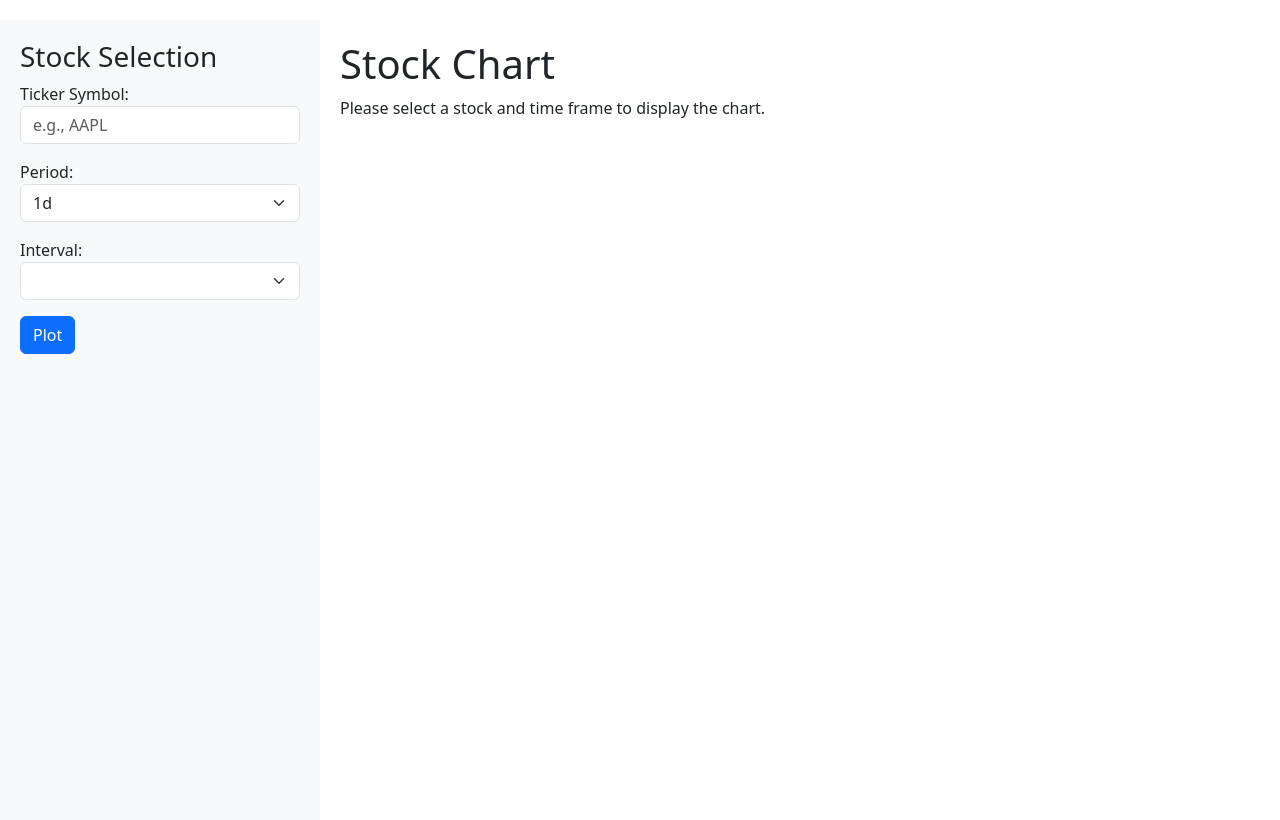
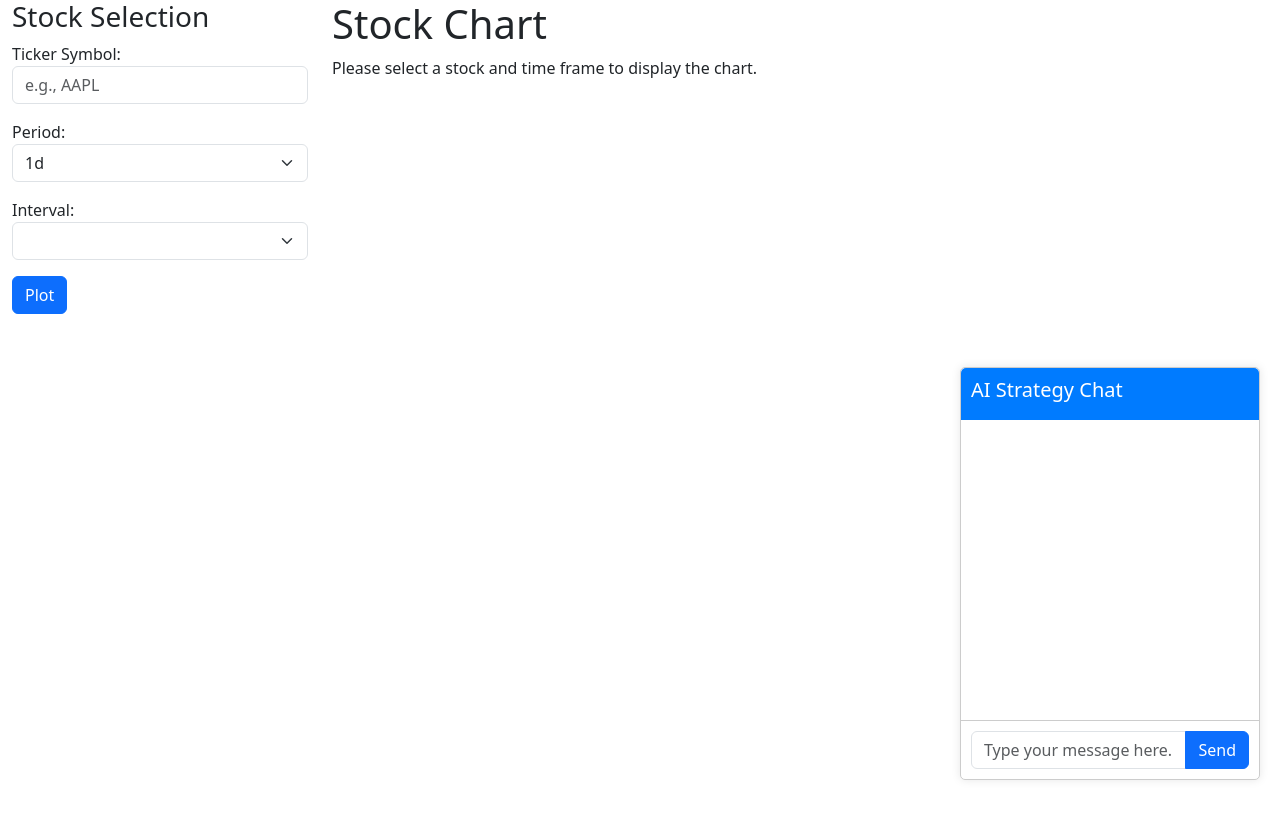
Before and after one commit to pankace/Python3_final, a Django app: page / in a window 1280 px wide. After the commit the page ends 780 px from the top, so only its background shows below. Run offline with Django 4.2, Linux system fonts and the light colour scheme; lists and menus that the app fills with data are empty.

Commit message:
Mistral intergration

```diff
--- a/my_django_project/urls.py
+++ b/my_django_project/urls.py
@@ -1,10 +1,13 @@
+# my_django_project/my_django_project/urls.py
+
 from django.contrib import admin
 from django.urls import path
-from stock_app.views import stock_view, get_intervals
+from stock_app.views import stock_view, get_intervals, chat_with_ai
 
 urlpatterns = [
+    path('admin/', admin.site.urls),
+    path('get_intervals/', get_intervals, name='get_intervals'),
+    path('chat/', chat_with_ai, name='chat_with_ai'),
     path('', stock_view, name='home'),
     path('stock/', stock_view, name='stock'),
-    path('get_intervals/', get_intervals, name='get_intervals'),  # Ensure this line exists
-    path('admin/', admin.site.urls),
 ]
--- a/stock_app/templates/stock_app/stock.html
+++ b/stock_app/templates/stock_app/stock.html
@@ -1,24 +1,57 @@
+<!-- stock_app/templates/stock_app/stock.html -->
 <!DOCTYPE html>
 <html>
 <head>
-    <title>Stock Chart</title>
-    <!-- Bootstrap CSS -->
+    <title>Stock Analysis with AI Chat</title>
+    <!-- Include Bootstrap CSS for styling (optional) -->
     <link href="https://cdn.jsdelivr.net/npm/bootstrap@5.3.0/dist/css/bootstrap.min.css" rel="stylesheet">
+    <!-- Include jQuery for AJAX (optional, you can use vanilla JS or other libraries) -->
+    <script src="https://code.jquery.com/jquery-3.6.0.min.js"></script>
     <style>
-        body {
-            padding-top: 20px;
+        /* Your existing styles */
+
+        /* Chat Window Styles */
+        .chat-window {
+            position: fixed;
+            bottom: 20px;
+            right: 20px;
+            width: 300px;
+            background-color: #ffffff;
+            border: 1px solid #ccc;
+            border-radius: 5px;
+            box-shadow: 0px 0px 10px rgba(0,0,0,0.1);
+            display: flex;
+            flex-direction: column;
+            z-index: 1000;
         }
-        .sidebar {
-            min-height: 100vh;
-            background-color: #f8f9fa;
-            padding: 20px;
+        .chat-header {
+            background-color: #007bff;
+            color: white;
+            padding: 10px;
+            border-top-left-radius: 5px;
+            border-top-right-radius: 5px;
         }
-        .graph-container {
-            padding: 20px;
+        .chat-body {
+            padding: 10px;
+            flex-grow: 1;
+            overflow-y: auto;
+            height: 300px;
+        }
+        .chat-footer {
+            padding: 10px;
+            border-top: 1px solid #ccc;
+        }
+        .chat-message {
+            margin-bottom: 10px;
+        }
+        .user-message {
+            text-align: right;
+        }
+        .ai-message {
+            text-align: left;
+            color: #007bff;
         }
     </style>
-    <!-- Optional: Include jQuery for dynamic form updates -->
-    <script src="https://code.jquery.com/jquery-3.6.0.min.js"></script>
 </head>
 <body>
     <div class="container-fluid">
@@ -64,53 +97,132 @@
         </div>
     </div>
 
-    <!-- Bootstrap JS and dependencies (optional) -->
-    <script src="https://cdn.jsdelivr.net/npm/bootstrap@5.3.0/dist/js/bootstrap.bundle.min.js"></script>
+    <!-- Chat Window -->
+    <div class="chat-window">
+        <div class="chat-header">
+            <h5>AI Strategy Chat</h5>
+        </div>
+        <div class="chat-body" id="chat-body">
+            <!-- Chat messages will appear here -->
+        </div>
+        <div class="chat-footer">
+            <div class="input-group">
+                <input type="text" id="chat-input" class="form-control" placeholder="Type your message here..." />
+                <button id="send-chat" class="btn btn-primary">Send</button>
+            </div>
+        </div>
+    </div>
 
-    <!-- JavaScript to dynamically update interval choices based on period selection -->
+    <!-- Your existing JavaScript for chat functionality -->
     <script>
         $(document).ready(function(){
+            // Function to escape HTML to prevent XSS
+            function escapeHtml(text) {
+                var map = {
+                    '&': '&amp;',
+                    '<': '&lt;',
+                    '>': '&gt;',
+                    '"': '&quot;',
+                    "'": '&#039;'
+                };
+                return text.replace(/[&<>"']/g, function(m) { return map[m]; });
+            }
+
+            // Handle period selection change
             $('#id_period').change(function(){
                 var selectedPeriod = $(this).val();
+                if(selectedPeriod){
                     $.ajax({
-                    url: "{% url 'get_intervals' %}",
+                        url: "{% url 'get_intervals' %}",  // Ensure this resolves correctly
                         data: {
                             'period': selectedPeriod
                         },
                         dataType: 'json',
-                    success: function (data) {
+                        success: function(data){
+                            var intervalSelect = $('#id_interval');
+                            intervalSelect.empty(); // Clear existing options
+
+                            if(data.intervals){
+                                // Populate with new intervals
+                                $.each(data.intervals, function(index, value){
+                                    intervalSelect.append($('<option></option>').attr('value', value).text(value));
+                                });
+                            } else if(data.error){
+                                // Handle errors returned from the server
+                                console.error('Error:', data.error);
+                                intervalSelect.append($('<option></option>').attr('value', '').text('Error fetching intervals'));
+                            }
+                        },
+                        error: function(xhr, status, error){
+                            console.error('AJAX Error:', error);
                             var intervalSelect = $('#id_interval');
                             intervalSelect.empty();
-                        if(data.intervals.length > 0){
-                            intervalSelect.append($('<option>', {
-                                value: '',
-                                text: 'Select Interval',
-                                disabled: true,
-                                selected: true
-                            }));
-                            $.each(data.intervals, function(index, value){
-                                intervalSelect.append($('<option>', {
-                                    value: value,
-                                    text: value
-                                }));
+                            intervalSelect.append($('<option></option>').attr('value', '').text('Error fetching intervals'));
+                        }
                     });
-                            intervalSelect.prop('disabled', false);
-                        } else {
-                            intervalSelect.append($('<option>', {
-                                value: '',
-                                text: 'No intervals available',
-                                disabled: true,
-                                selected: true
-                            }));
-                            intervalSelect.prop('disabled', true);
                 }
+                else{
+                    // If no period is selected, clear the interval options
+                    $('#id_interval').empty();
+                }
+            });
+
+            // Chat Functionality
+            $('#send-chat').click(function(){
+                sendMessage();
+            });
+
+            $('#chat-input').keypress(function(event){
+                if(event.which == 13){
+                    sendMessage();
+                }
+            });
+
+            function sendMessage(){
+                var message = $('#chat-input').val().trim();
+                var ticker = $('#id_ticker').val().trim();
+                var period = $('#id_period').val().trim();
+                var interval = $('#id_interval').val().trim();
+
+                if(message && ticker && period && interval){
+                    // Display user's message
+                    $('#chat-body').append('<div class="chat-message user-message"><strong>You:</strong> ' + escapeHtml(message) + '</div>');
+                    $('#chat-input').val('');
+                    $('#chat-body').scrollTop($('#chat-body')[0].scrollHeight);
+
+                    // Send AJAX request to chat endpoint
+                    $.ajax({
+                        url: "{% url 'chat_with_ai' %}",
+                        method: 'POST',
+                        data: {
+                            'message': message,
+                            'ticker': ticker,
+                            'period': period,
+                            'interval': interval,
+                            'csrfmiddlewaretoken': '{{ csrf_token }}'
+                        },
+                        dataType: 'json',
+                        success: function(data){
+                            if(data.response){
+                                $('#chat-body').append('<div class="chat-message ai-message"><strong>AI:</strong> ' + escapeHtml(data.response) + '</div>');
+                            } else if(data.error){
+                                $('#chat-body').append('<div class="chat-message ai-message"><strong>AI:</strong> ' + escapeHtml(data.error) + '</div>');
+                            }
+                            $('#chat-body').scrollTop($('#chat-body')[0].scrollHeight);
                         },
                         error: function(){
-                        alert('Failed to fetch intervals. Please try again.');
+                            $('#chat-body').append('<div class="chat-message ai-message"><strong>AI:</strong> An error occurred. Please try again.</div>');
+                            $('#chat-body').scrollTop($('#chat-body')[0].scrollHeight);
                         }
                     });
-            });
+                } else {
+                    alert('Please enter a message and ensure a stock, period, and interval are selected.');
+                }
+            }
         });
     </script>
+
+    <!-- Include Bootstrap JS (optional) -->
+    <script src="https://cdn.jsdelivr.net/npm/bootstrap@5.3.0/dist/js/bootstrap.bundle.min.js"></script>
 </body>
 </html>
--- a/stock_app/views.py
+++ b/stock_app/views.py
@@ -1,13 +1,24 @@
 from django.shortcuts import render
 from django.http import JsonResponse
+from django.views.decorators.csrf import csrf_protect
+from django.views.decorators.http import require_GET
 import plotly.express as px
 from .forms import StockForm
 from src.services.yfinance_service import StockData, StockDataError
+from .mistral_ai import MistralAIClient  # Import the utility class
 import logging
+import asyncio
 
 logger = logging.getLogger('stock_app')
 
+# Initialize Mistral AI client
+mistral_client = MistralAIClient()
+
+
 def stock_view(request):
+    """
+    Handle the stock visualization form and generate Plotly graphs.
+    """
     graph_html = None
     form = StockForm(request.POST or None)
 
@@ -53,14 +64,54 @@ def stock_view(request):
 
     return render(request, 'stock_app/stock.html', context)
 
+
+@require_GET
 def get_intervals(request):
     """
-    Handle AJAX request to fetch intervals based on selected period.
+    Handle AJAX GET requests to fetch available intervals based on the selected period.
+    Expects a 'period' parameter in the query string.
     """
     period = request.GET.get('period')
-    if period:
-        intervals = StockData.get_available_intervals(period)
-        logger.info(f"Fetched intervals for period '{period}': {intervals}")
-        return JsonResponse({'intervals': intervals})
-    logger.warning("No period provided in request to get_intervals")
-    return JsonResponse({'intervals': []})
+    if not period:
+        logger.warning("No 'period' parameter provided in get_intervals request.")
+        return JsonResponse({'error': "Missing 'period' parameter."}, status=400)
+
+    try:
+        # Fetch intervals based on the period
+        intervals = StockData.get_available_intervals(period)  # This should return a list of interval strings
+
+        logger.debug(f"Fetched intervals for period '{period}': {intervals}")
+        return JsonResponse({'intervals': intervals}, status=200)
+
+    except Exception as e:
+        logger.error(f"Error fetching intervals for period '{period}': {e}")
+        return JsonResponse({'error': 'Failed to fetch intervals.'}, status=500)
+
+
+@csrf_protect
+async def chat_with_ai(request):
+    """
+    Handle AJAX POST requests to chat with Mistral AI asynchronously.
+    Expects 'message', 'ticker', 'period', and 'interval' in POST data.
+    """
+    if request.method == 'POST':
+        user_message = request.POST.get('message')
+        selected_ticker = request.POST.get('ticker')
+        period = request.POST.get('period')
+        interval = request.POST.get('interval')
+
+        if not user_message or not selected_ticker or not period or not interval:
+            return JsonResponse({'error': 'Invalid data provided.'}, status=400)
+
+        try:
+            # Use asyncio to run the synchronous get_response method in a thread
+            ai_response = await asyncio.to_thread(
+                mistral_client.get_response, user_message, selected_ticker, period, interval
+            )
+            return JsonResponse({'response': ai_response})
+
+        except Exception as e:
+            logger.error(f"Error in chat_with_ai view: {e}")
+            return JsonResponse({'error': 'Failed to process your request.'}, status=500)
+
+    return JsonResponse({'error': 'Invalid request method.'}, status=405)
```
Also changed, not shown: my_django_project/settings.py (+46 -0 lines), src/services/yfinance_service.py (+189 -54 lines), stock_app/mistral_ai.py (added, +52 -0 lines), stock_app/notmistralai.py (added, +17 -0 lines). Lines whose indentation alone changed are shown as unchanged.
